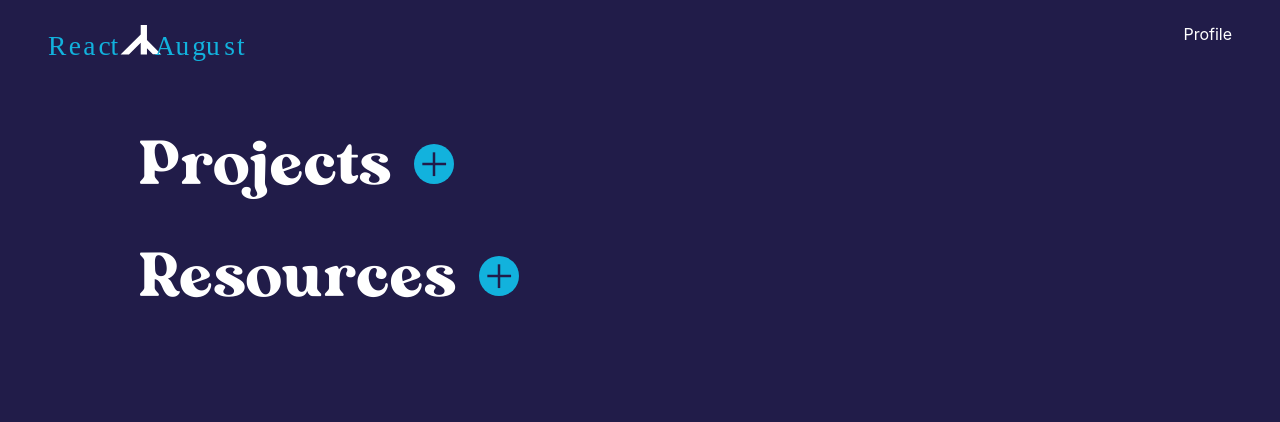
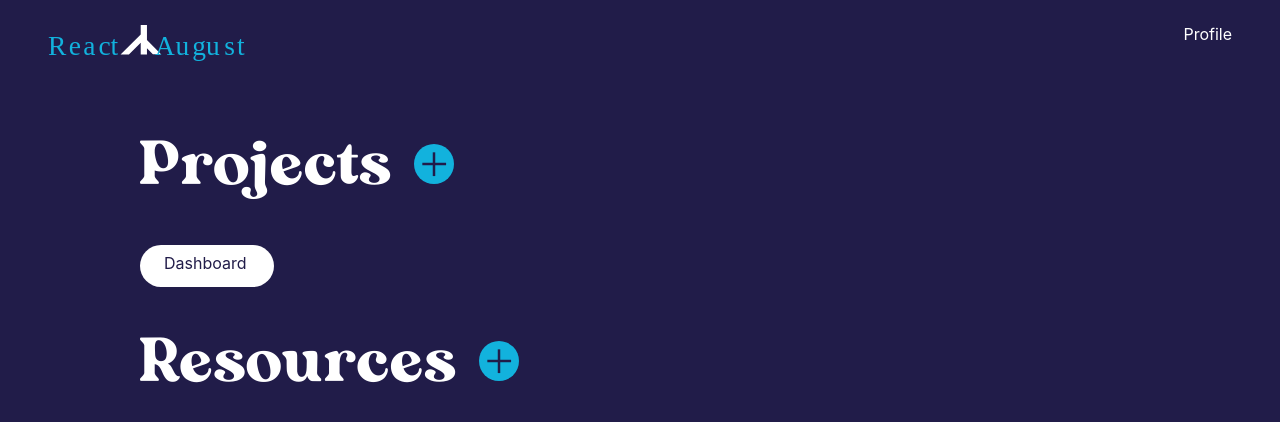
Before and after one commit to aremu-smog/react-august-frontend, a React (Create React App) app: page /dashboard in a window 1280 px wide. Shown: the top 422 px of the page. Built offline with nearby package versions, Linux system fonts and the light colour scheme.

Commit message:
Create component for Project Listing

```diff
--- a/src/dashboard/Home.js
+++ b/src/dashboard/Home.js
@@ -1,9 +1,11 @@
 import React from 'react'
 import Title from './components/Title'
+import ViewProject from './project/ViewProject'
 const Home = () => {
     return(
         <div className="content-wrapper">
             <Title name="Projects" link="dashboard/new-project" new_item={true} />
+            <ViewProject key={10} name={"Dashboard"}/>
             <Title name="Resources" link="dashboard/new-resource" new_item={true} />
         </div>
     )
--- a/src/dashboard/dashboard.css
+++ b/src/dashboard/dashboard.css
@@ -28,6 +28,13 @@ a {
   -webkit-box-pack: justify;
       -ms-flex-pack: justify;
           justify-content: space-between;
+}
+
+.horizontal_align {
+  -webkit-box-orient: horizontal;
+  -webkit-box-direction: normal;
+      -ms-flex-direction: row;
+          flex-direction: row;
 }
 
 .main-header {
@@ -124,4 +131,50 @@ a {
 .form-group input[type="submit"]:focus {
   border-radius: 50px;
 }
+
+.project_list {
+  background: white;
+  color: #211C49;
+  padding: 0.5em 1.5em;
+  border-radius: 50px;
+  padding-right: 0;
+  display: -webkit-inline-box;
+  display: -ms-inline-flexbox;
+  display: inline-flex;
+  cursor: pointer;
+}
+
+.project_list .text {
+  margin-right: 15px;
+}
+
+.project_list .edit {
+  margin-left: -20px;
+  -webkit-transform: scale(0);
+          transform: scale(0);
+  -webkit-transition: all 0.5s ease-out;
+  transition: all 0.5s ease-out;
+}
+
+.project_list .delete {
+  -webkit-transform: translateX(0) scale(0);
+          transform: translateX(0) scale(0);
+  margin-left: -20px;
+  -webkit-transition: all 0.5s ease-out;
+  transition: all 0.5s ease-out;
+  -webkit-transition-delay: 0.2s;
+          transition-delay: 0.2s;
+}
+
+.project_list:hover .edit {
+  margin-left: 0px;
+  -webkit-transform: scale(1);
+          transform: scale(1);
+}
+
+.project_list:hover .delete {
+  margin-left: 0px;
+  -webkit-transform: translateX(10px) scale(1);
+          transform: translateX(10px) scale(1);
+}
 /*# sourceMappingURL=dashboard.css.map */
--- a/src/dashboard/dashboard.scss
+++ b/src/dashboard/dashboard.scss
@@ -24,6 +24,10 @@ a{
 }
 .space-between{
    justify-content: space-between;
+}
+
+.horizontal_align{
+    flex-direction: row;
 }
 
 .main-header{
@@ -110,3 +114,39 @@ a{
         }
     }
 }
+
+.project_list{
+    background: white;
+    color: $deep-blue;
+    padding: 0.5em 1.5em;
+    border-radius: 50px;
+    padding-right: 0;
+    display: inline-flex;
+    cursor: pointer;
+    .text{
+        margin-right: 15px;
+    }
+    .edit{
+        margin-left: -20px;
+        transform: scale(0);
+        transition: all 0.5s ease-out;
+    }
+    .delete{
+        transform: translateX(0)  scale(0);
+        margin-left: -20px;
+        transition: all 0.5s ease-out;
+        transition-delay: 0.2s;
+    }
+    &:hover{
+        .edit{
+            margin-left: 0px;
+            transform: scale(1);
+        }
+        .delete{
+            margin-left: 0px;
+            transform: translateX(10px) scale(1)  ;
+        }
+    }
+
+
+}
--- a/src/dashboard/index.js
+++ b/src/dashboard/index.js
@@ -1,6 +1,6 @@
 import React from 'react'
 import {Route} from 'react-router-dom'
-import NewProject from './NewProject'
+import NewProject from './project/NewProject'
 import NewResource from './NewResource'
 import Header from './components/Header'
 import Home from './Home'
--- a/src/dashboard/NewProject.js
+++ b/src/dashboard/project/NewProject.js
@@ -1,5 +1,5 @@
 import React,{useState} from 'react'
-import Title from './components/Title'
+import Title from '../components/Title'
 import axios from 'axios'
 
 const NewProject = () => {
--- /dev/null
+++ b/src/dashboard/project/ViewProject.js
@@ -0,0 +1,13 @@
+import React from 'react'
+
+const ViewProject = ({name}) =>{
+    return(
+        <div className="project_list space_between">
+            <div class="text">{name}</div>
+            <img src="../../dashboard/edit_icon.svg" class="edit" alt="Edit Icon" />
+            <img src="../../dashboard/edit_icon.svg" class="delete" alt="Delete Icon" />
+        </div>
+    )
+}
+
+export default ViewProject
```
Also changed, not shown: public/dashboard/edit_icon.svg (added), 1 other file (tests, documents, lock files or other folders).
